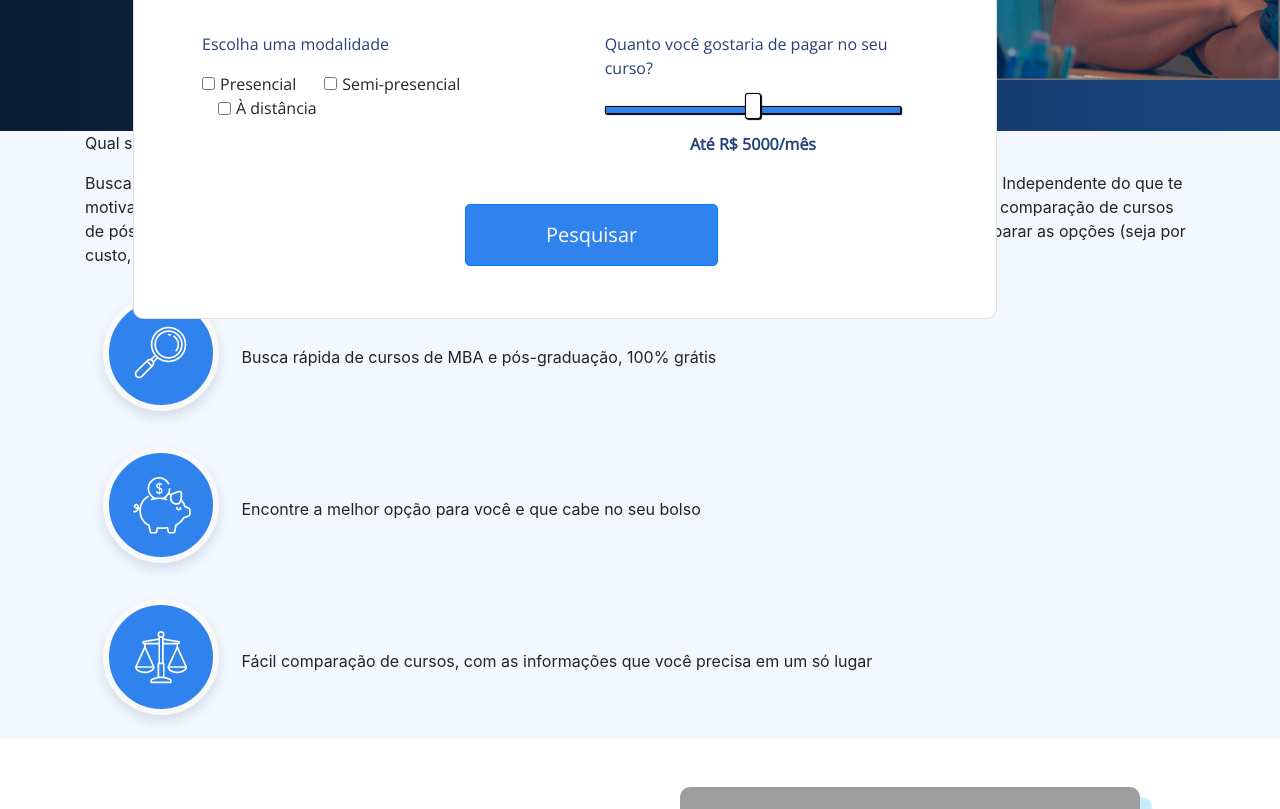
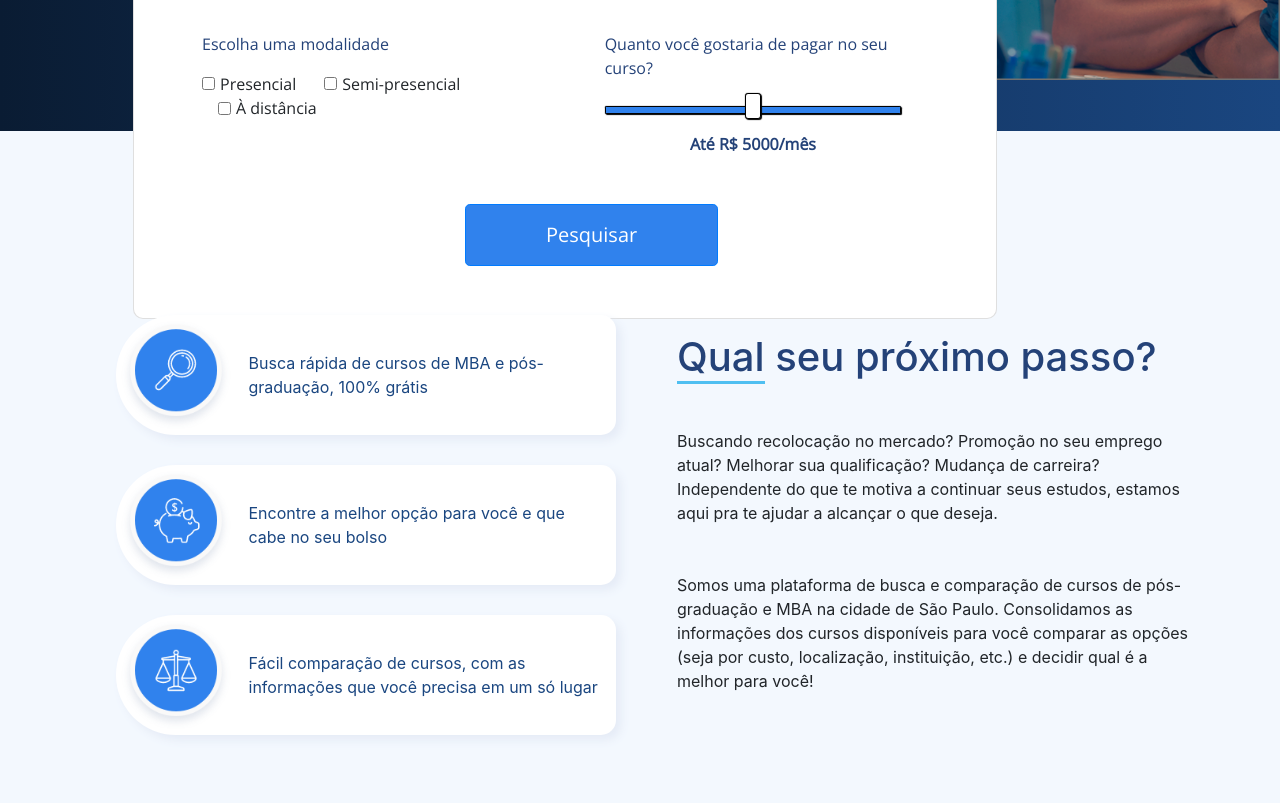
Before and after one commit to brunomorello/dkt_frontend_v2, an Angular app: page / in a window 1280 px wide. Shown: the part 560-1369 px from the top of the page. Built offline with nearby package versions, Linux system fonts and the light colour scheme; grey boxes are pictures that could not be loaded.

Commit message:
Customer Doubts Section finished

```diff
--- a/src/app/app.component.css
+++ b/src/app/app.component.css
@@ -235,9 +235,36 @@ input[type=range]:focus::-ms-fill-upper {
 }
 
 .custom-next-step {
+    padding-top: 12%;
     background-color: #f3f8fe;
+    padding-bottom: 3%;
 }
 
+.custom-next-step-content {
+    background-color: #ffffff;
+}
+
+.custom-next-step-badge-item {
+    background-color: #ffffff;
+    border-radius: 200px 50px 50px 200px;
+    box-shadow: 5px 5px 10px #e5ebf6;
+    width: 500px;
+    margin: 30px;
+}
+
+.custom-next-step-badge-item-img {
+    height: 120px;
+    width: 120px;
+}
+
+.custom-next-step-badge-item-text {
+    color: #1a4680;
+    font-size: medium;
+}
+
+.custom-next-step-content {
+    display: block;
+}
 
 .custom-customer-doubts-bck {
     background-color: #ffffff;
@@ -259,6 +286,7 @@ input[type=range]:focus::-ms-fill-upper {
 
 .custom-customer-doubts-title {
     font-size: 40px;
+    color: #244278;
 }
 
 .custom-newletter-bck {
--- a/src/app/app.component.html
+++ b/src/app/app.component.html
@@ -158,32 +158,64 @@
     <div class="custom-next-step">
       <div class="container">
         <section id="custom-next-step">
-          <p>Qual seu próximo passo?</p>
+          <div class="row h-100">
+            <div class="col my-auto px-3">
+              <div class="custom-next-step-badge-item">
+                <div class="row">
+                  <div class="col-3">
+                    <img class="custom-next-step-badge-item-img" src="assets/img/grupo_358.png" alt="image1">
+                  </div>
+                  <div class="col-9 my-auto">
+                    <div class="custom-next-step-badge-item-text">
+                      Busca rápida de cursos de MBA e pós-<br/>graduação, 100% grátis
+                    </div>
+                  </div>
+                </div>
+              </div>
 
-          <p>Buscando recolocação no mercado? Promoção no seu emprego atual? Melhorar sua qualificação? Mudança de carreira?
-            Independente do que te motiva a continuar seus estudos, estamos aqui pra te ajudar a alcançar o que deseja. Somos
-            uma
-            plataforma de busca e comparação de cursos de pós-graduação e MBA na cidade de São Paulo. Consolidamos as
-            informações
-            dos cursos disponíveis para você comparar as opções (seja por custo, localização, instituição, etc.) e decidir qual
-            é a
-            melhor para você!</p>
+              <div class="custom-next-step-badge-item">
+                <div class="row">
+                  <div class="col-3">
+                    <img class="custom-next-step-badge-item-img" src="assets/img/grupo_359.png" alt="image2">
+                  </div>
+                  <div class="col-9 my-auto">
+                    <div class="custom-next-step-badge-item-text">
+                      Encontre a melhor opção para você e que<br/> cabe no seu bolso
+                    </div>
+                  </div>
+                </div>
+              </div>
 
-          <div class="custom-next-step-content-1">
-            <img src="assets/img/grupo_358.png" alt="image1">
-            Busca rápida de cursos de MBA e pós-graduação, 100% grátis
+              <div class="custom-next-step-badge-item">
+                <div class="row">
+                  <div class="col-3">
+                    <img class="custom-next-step-badge-item-img" src="assets/img/grupo_360.png" alt="image3">
+                  </div>
+                  <div class="col-9 my-auto">
+                    <div class="custom-next-step-badge-item-text">
+                      Fácil comparação de cursos, com as<br/> informações que você precisa em um só lugar
+                    </div>
+                  </div>
+                </div>
+              </div>
+
+            </div>
+
+            <div class="col">
+              <h2 class="mb-3 custom-customer-doubts-title mt-5"><u class="custom-main-text-border">Qual</u> seu próximo passo?</h2>
+
+              <p class="mt-5">Buscando recolocação no mercado? Promoção no seu emprego atual? Melhorar sua qualificação? Mudança de carreira?
+                Independente do que te motiva a continuar seus estudos, estamos aqui pra te ajudar a alcançar o que deseja.
+              </p>
+
+              <p class="mt-5">
+                Somos uma plataforma de busca e comparação de cursos de pós-graduação e MBA na cidade de São Paulo. Consolidamos as
+                informações dos cursos disponíveis para você comparar as opções (seja por custo, localização, instituição, etc.) e decidir qual
+                é a melhor para você!
+              </p>
+
+            </div>
           </div>
-
-          <div class="custom-next-step-content-2">
-            <img src="assets/img/grupo_359.png" alt="image2">
-            Encontre a melhor opção para você e que cabe no seu bolso
-          </div>
-
-          <div class="custom-next-step-content-3">
-            <img src="assets/img/grupo_360.png" alt="image3">
-            Fácil comparação de cursos, com as informações que você precisa em um só lugar
-          </div>
-
         </section>
       </div>
     </div>
```
